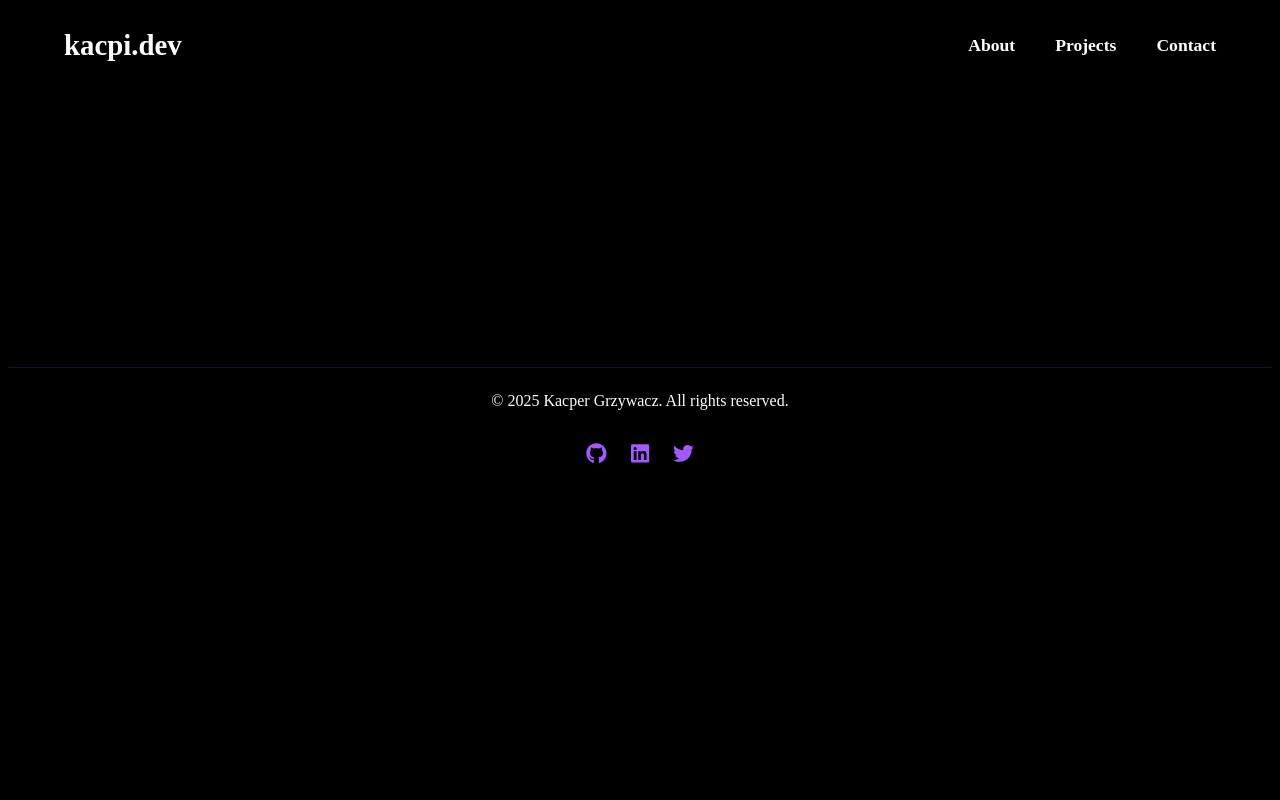
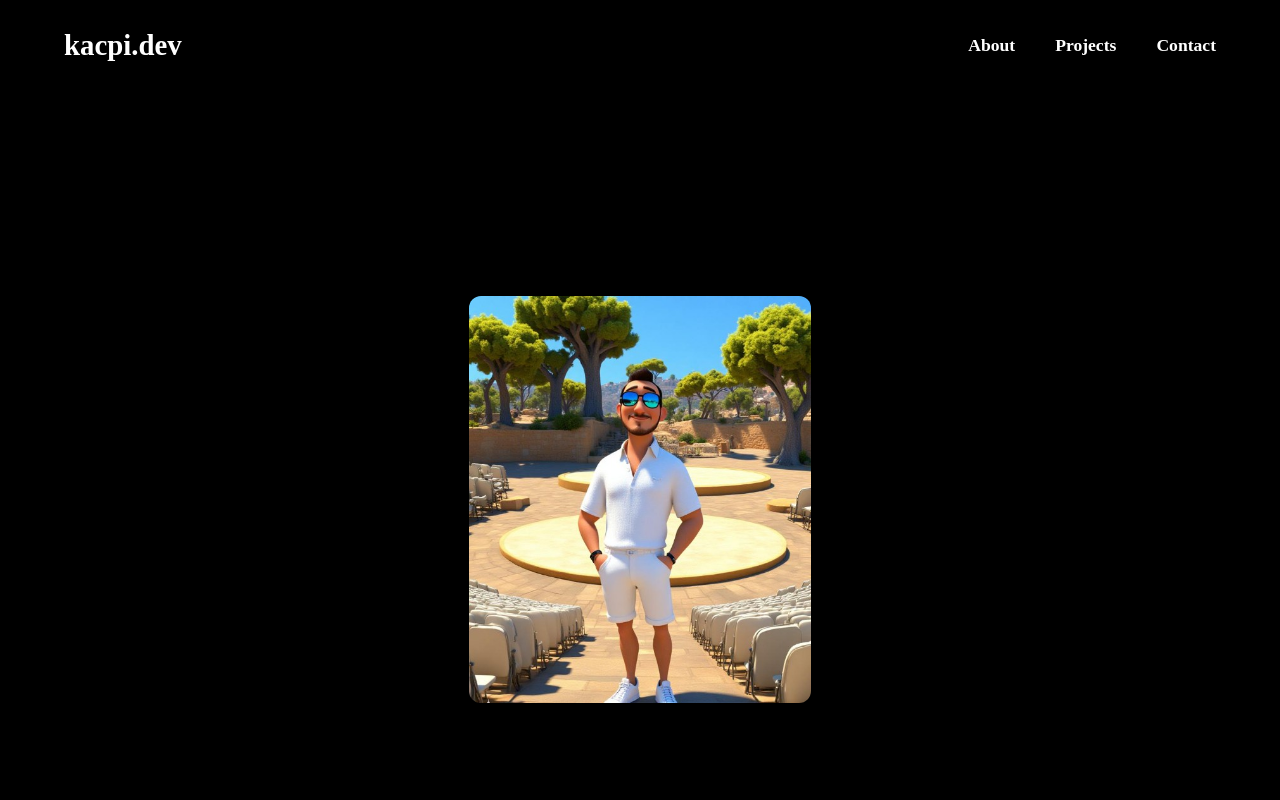
Before and after one commit to kacpi95/My-page, a React (Vite) app: page /about in a window 1280 px wide. Shown: the top 800 px of the page. Built offline with nearby package versions, Linux system fonts and the light colour scheme.

Commit message:
add:structur to AboutImage component

```diff
--- /dev/null
+++ b/src/components/features/AboutImage/AboutImage.jsx
@@ -0,0 +1,13 @@
+import styles from './AboutImage.module.scss';
+
+export default function AboutImage() {
+  return (
+    <div className={styles.imageContainer}>
+      <img
+        src='../../../public/images/kacpiAI.jpg'
+        alt='Image profile'
+        className={styles.image}
+      />
+    </div>
+  );
+}
--- /dev/null
+++ b/src/components/features/AboutImage/AboutImage.module.scss
@@ -0,0 +1,9 @@
+.imageContainer {
+  flex: 1 1 50%;
+  text-align: center;
+
+  .image {
+    max-width: 30%;
+    border-radius: 12px;
+  }
+}
--- a/src/components/features/AboutIntro/AboutIntro.jsx
+++ b/src/components/features/AboutIntro/AboutIntro.jsx
@@ -4,9 +4,10 @@
   return (
     <div className={styles.intro}>
       <h1 className={styles.title}>
-        Hi, I’m <span>Kacpi</span> <span>Developer</span>
+        Hi, I’m <span>Kacper</span>
       </h1>
-      <p className={styles.lead}>
+      <h3 className={styles.titleTwo}>Frontend Developer</h3>
+      <p className={styles.description}>
         Lorem ipsum dolor sit amet consectetur, adipisicing elit. Minus
         molestiae quos cupiditate quo esse, fugit consequuntur delectus, iure
         adipisci eveniet rerum, consectetur voluptatum! Nulla delectus ipsa
--- a/src/components/views/AboutPage/AboutPage.jsx
+++ b/src/components/views/AboutPage/AboutPage.jsx
@@ -1,5 +1,6 @@
 import styles from './AboutPage.module.scss';
 import AboutIntro from '../../features/AboutIntro/AboutIntro';
+import AboutImage from '../../features/AboutImage/AboutImage';
 
 export default function AboutPage() {
   return (
@@ -7,6 +8,7 @@
       <div className={styles.container}>
         <div className={styles.inner}>
           <AboutIntro />
+          <AboutImage />
         </div>
       </div>
     </section>
--- a/src/components/views/AboutPage/AboutPage.module.scss
+++ b/src/components/views/AboutPage/AboutPage.module.scss
@@ -8,10 +8,10 @@
 
   .inner {
     display: flex;
+    flex-wrap: wrap;
     align-items: center;
     justify-content: space-between;
     gap: 2rem;
-    flex-wrap: wrap;
     margin-bottom: 3rem;
   }
 }
```
Also changed, not shown: public/images/kacpiAI.jpg (added).
